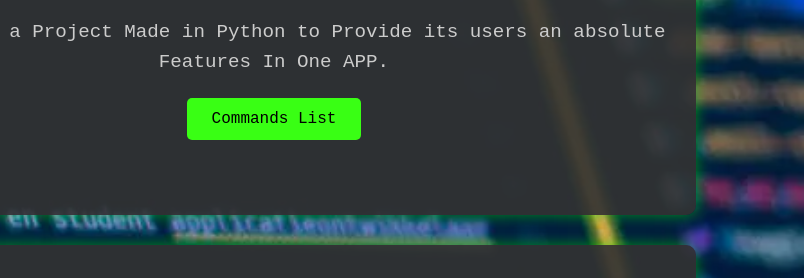
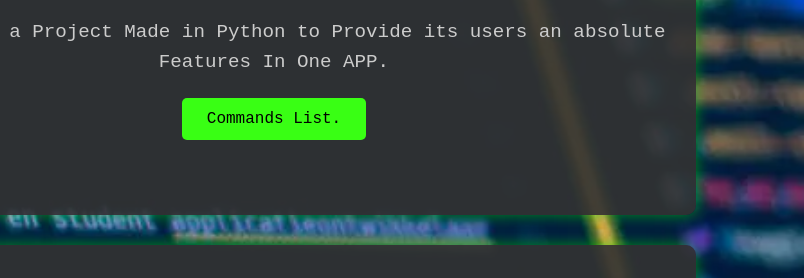
Before and after one commit to Coder-soft/runeai, a plain HTML site: page index.html in a window 1280 px wide. Shown: the part 549-827 px from the top of the page, 476-1280 px from the left. Drawn offline with Linux system fonts and the light colour scheme.

Commit message:
Update index.html

```diff
--- a/index.html
+++ b/index.html
@@ -78,7 +78,7 @@
             <div class="about-dev-content">
                 <h2>About Rune</h2>
                 <p>Rune AI is a Project Made in Python to Provide its users an absolute Features In One APP.</p>
-                <a href="https://runeai.gitbook.io/runeai-docs" class="download-btn">Commands List</a>
+                <a href="https://runeai.gitbook.io/runeai-docs" class="download-btn">Commands List.</a>
             </div>
         </section>
 
```
